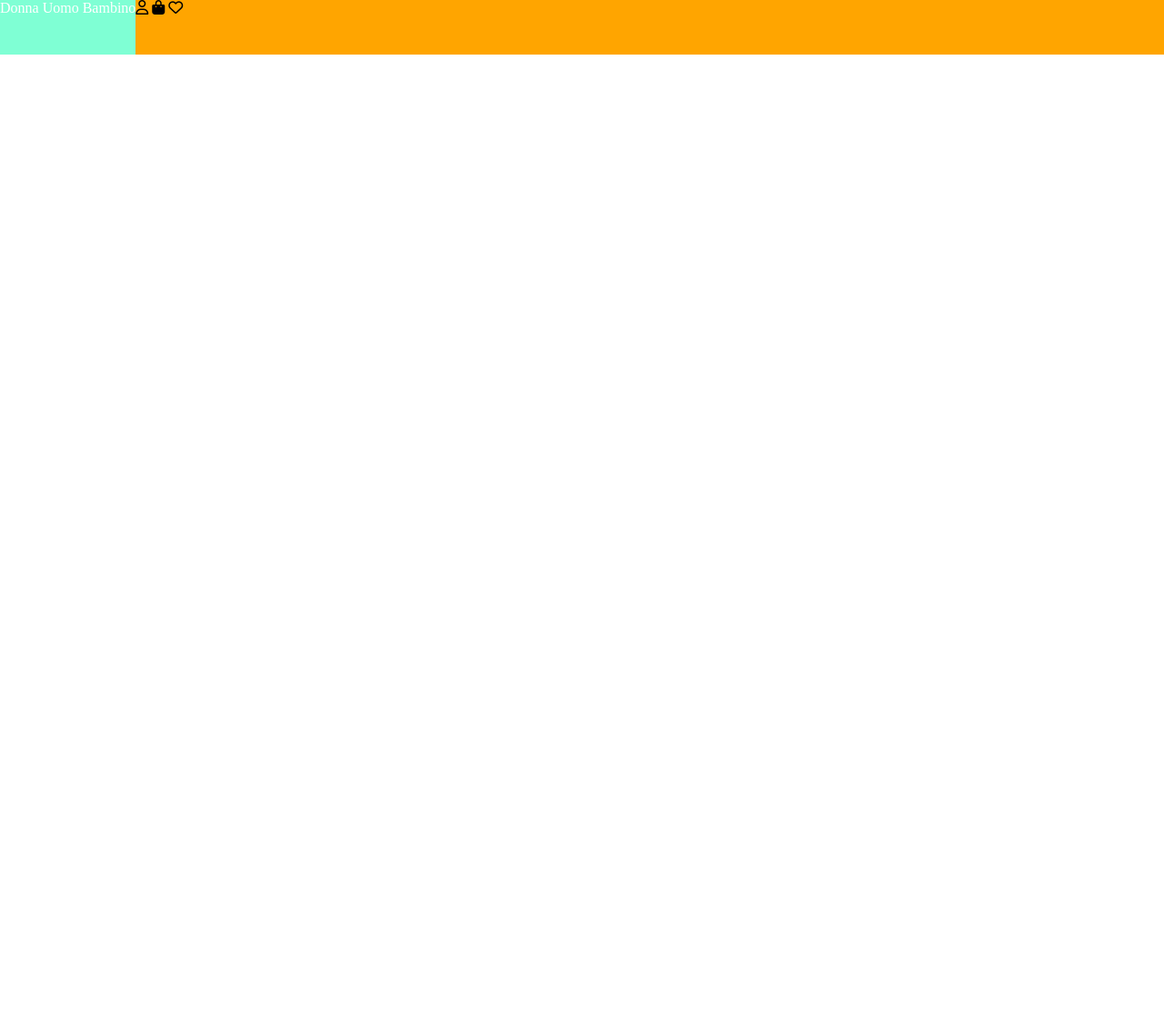
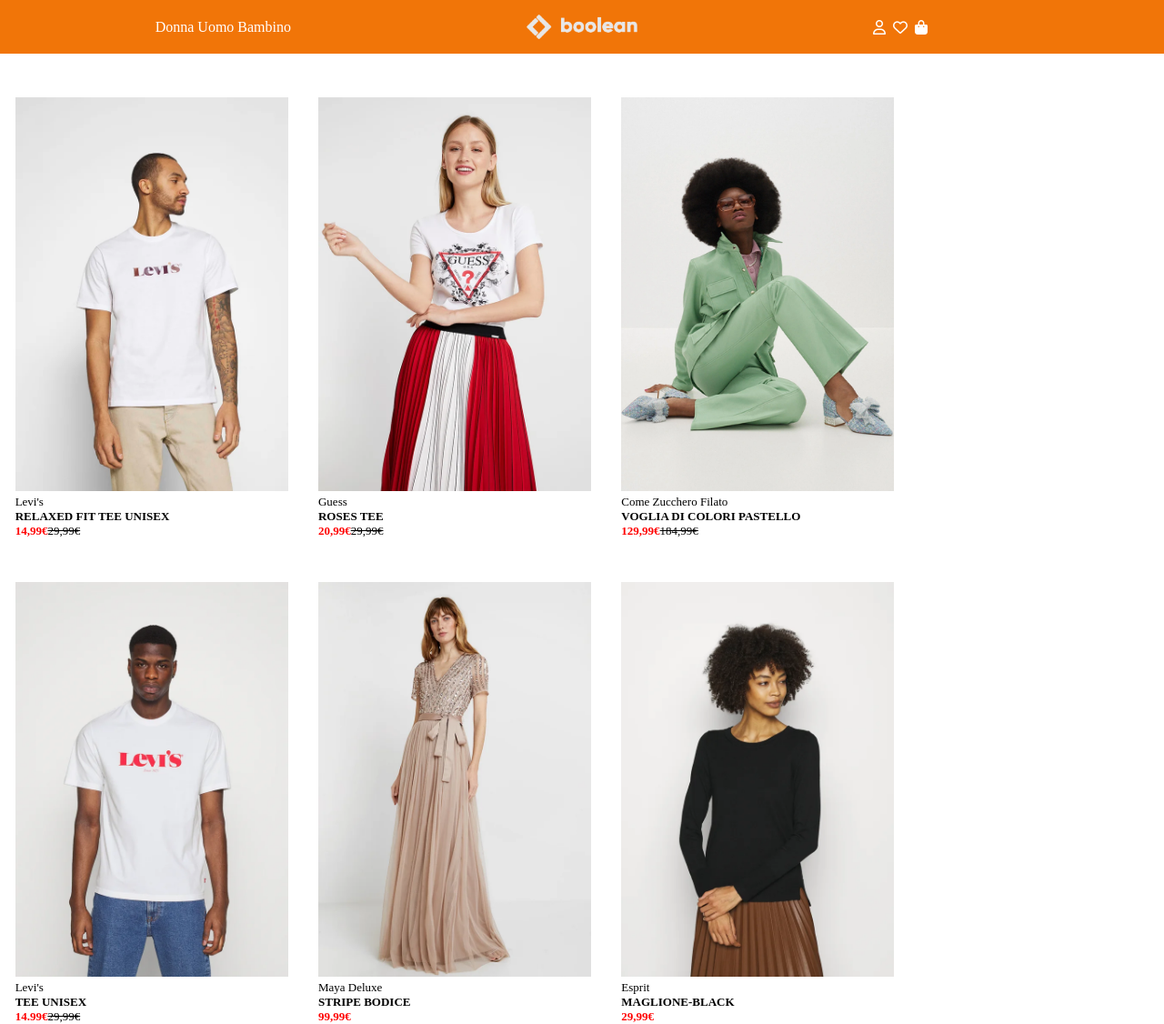
Before and after one commit to Alessandra-Casu/html-css-boolando, a plain HTML site: page index.html in a window 1280 px wide. Shown: the whole page at 91% size. Before the commit the page ends 800 px from the top, so only its background shows below. Drawn offline with Linux system fonts and the light colour scheme.

Commit message:
add main

```diff
--- a/assets/style.css
+++ b/assets/style.css
@@ -4,26 +4,80 @@
     box-sizing: border-box;
 }
 
-
-.header-nav{
+.container{
     display: flex;
-    background-color: orange;
-    min-height:60px ;
+    width: 100%;
+    background-color: rgb(241, 117, 8);
 }
 
-.gender{
-    background-color: aquamarine;
+.left{
+    display: flex;
+    width: 25%;
+    justify-content: flex-end;
+    align-items: center;
 }
 
-.header-nav a{
+.gender a{
+    text-decoration: none;
     color: white;
-    text-decoration: none;
+}
+
+.center{
+    display: flex;
+    padding: 1rem;
+    width: 50%;
+    justify-content: center;
+    color: white;
 }
 
 .logo{
-    background-color: salmon;
-    background-image:url(../img/boolean-logo.png);
-    background-size: contain;
+    width: 20%;
+}
 
+.right{
+    display: flex;
+    width: 25%;
+    justify-content: flex-start;
+    align-items: center;
+    color: white;
+}
 
+.right i{
+    padding-right: 0.5rem;
 }
+
+/*main*/
+.main-container{
+    max-width: 1000px;
+    display: flex;
+    justify-content: space-around;
+    flex-wrap: wrap;
+}
+.card
+{
+
+    width: 30%;
+    margin-top: 3rem ;
+}
+
+.image{
+    width: 100%;
+}
+.text{
+    font-size: small;
+}
+.name{
+    font-weight: 800;
+}
+
+.price{
+    display: flex;
+}
+
+.price .sale{
+    color: red;
+    font-weight: 800;
+}
+.price .nosale{
+    text-decoration-line: line-through;
+}
--- a/index.html
+++ b/index.html
@@ -13,29 +13,114 @@
 
     <!--Header (in position fixed)-->
     <header>
-        <nav class="header-nav">
+        <div class="container">
+            <div class="left">
                 <div class="gender">
                     <a href="#">Donna</a>
                     <a href="#">Uomo</a>
                     <a href="#">Bambino</a>
                 </div>
-            <div class="logo">
-
             </div>
-            <div class="header-icons">
+            <div class="center">
+                <img class="logo" src="img/boolean-logo.png" alt="logo">
+            </div>
+            <div class="right">
                 <i class="fa-regular fa-user"></i>
+                <i class="fa-regular fa-heart"></i>
                 <i class="fa-solid fa-bag-shopping"></i>
-                <i class="fa-regular fa-heart"></i>
+            </div>
        </div>
 
-        </nav>
     </header>
 
      <!--Main composto da 6 card divise su due righe-->
-     <main></main>
+     <main>
+        <div class="main-container">
+            <div class="card">
+                <div class="image-card heart">
+                        <img class="image"src="img/1.webp" alt="">
+                </div>
+                <div class="text">
+                    <div class="brand">Levi's</div>
+                    <div class="name">RELAXED FIT TEE UNISEX</div>
+                    <div class="price">
+                        <div class="sale">14,99€</div>
+                        <div class="nosale">29,99€</div>
+                    </div>
+                </div>
+            </div>
+            <div class="card">
+                <div class="image">
+                    <img class="image" src="img/2.webp" alt="">
+                </div>
+                <div class="text">
+                    <div class="brand">Guess</div>
+                    <div class="name">ROSES TEE</div>
+                    <div class="price">
+                        <div class="sale">20,99€</div>
+                        <div class="nosale">29,99€</div>
+                    </div>
+                </div>
+            </div>
+            <div class="card">
+                <div class="image">
+                    <img class="image" src="img/3.webp" alt="">
+                </div>
+                <div class="text">
+                    <div class="brand">Come Zucchero Filato</div>
+                    <div class="name">VOGLIA DI COLORI PASTELLO</div>
+                    <div class="price">
+                        <div class="sale">129,99€</div>
+                        <div class="nosale">184,99€</div>
+                    </div>
+                </div>
+            </div>
+            <div class="card">
+                <div class="image">
+                    <img class="image" src="img/4.webp" alt="">
+                </div>
+                <div class="text">
+                    <div class="brand">Levi's</div>
+                    <div class="name">TEE UNISEX</div>
+                    <div class="price">
+                            <div class="sale">14.99€</div>
+                            <div class="nosale">29,99€</div>
+                    </div>
+                </div>
+            </div>
+            <div class="card">
+                <div class="image">
+                    <img class="image" src="img/5.webp" alt="">
+                </div>
+                <div class="text">
+                    <div class="brand">Maya Deluxe</div>
+                    <div class="name">STRIPE BODICE</div>
+                    <div class="price">
+                        <div class="sale">99,99€</div>
+                        <div class="nosale"></div>
+                    </div>
+                </div>
+            </div>
+            <div class="card">
+                <div class="image">
+                    <img class="image" src="img/6.webp" alt="">
+                </div>
+                <div class="text">
+                    <div class="brand">Esprit</div>
+                    <div class="name">MAGLIONE-BLACK</div>
+                    <div class="price">
+                        <div class="sale">29,99€</div>
+                        <div class="nosale"></div>
+                    </div>
+                </div>
+            </div>
+        </div>
+     </main>
 
      <!--footer-->
-     <footer></footer>
+     <footer>
+
+     </footer>
 
 
 </body>
```
Lines whose indentation alone changed are shown as unchanged.
